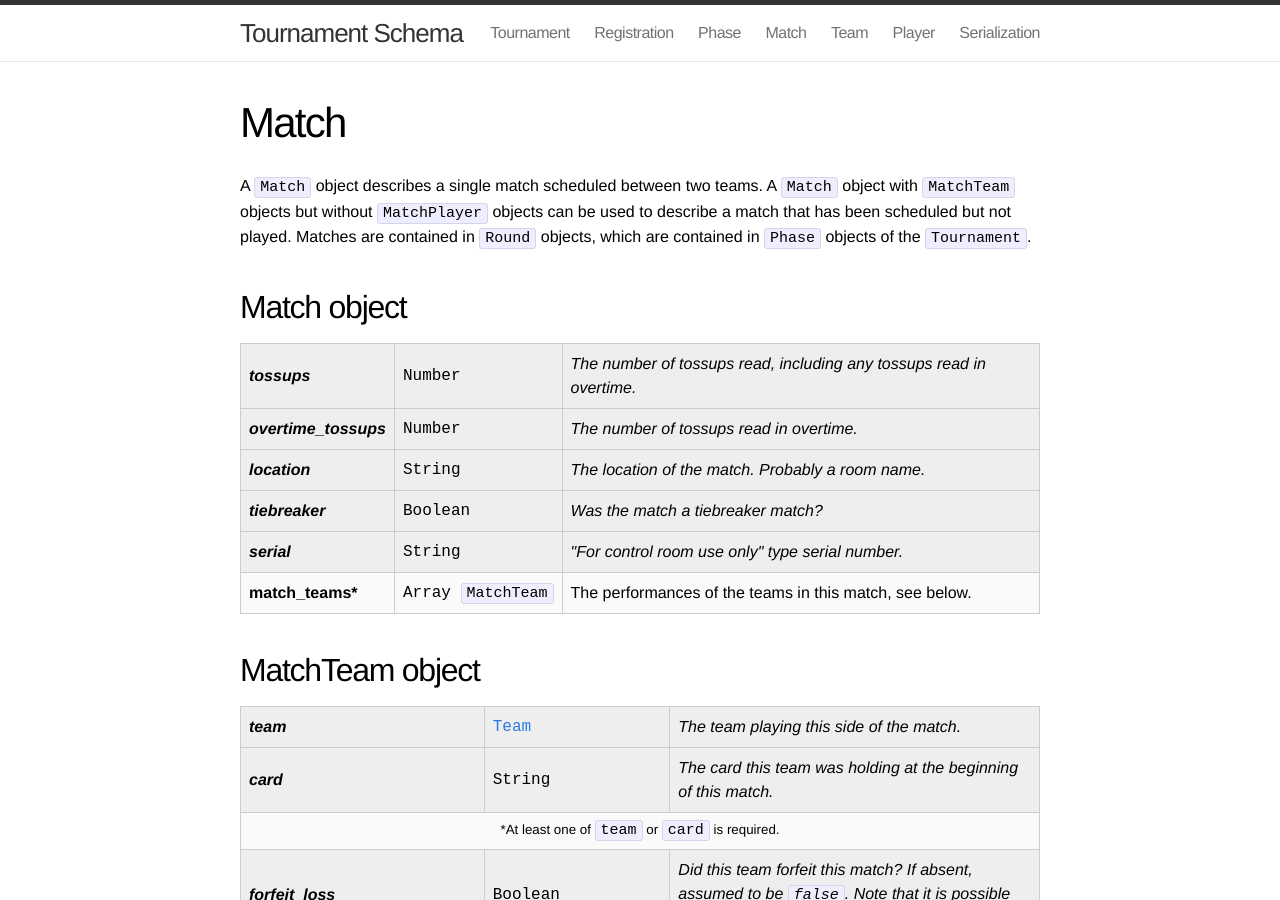
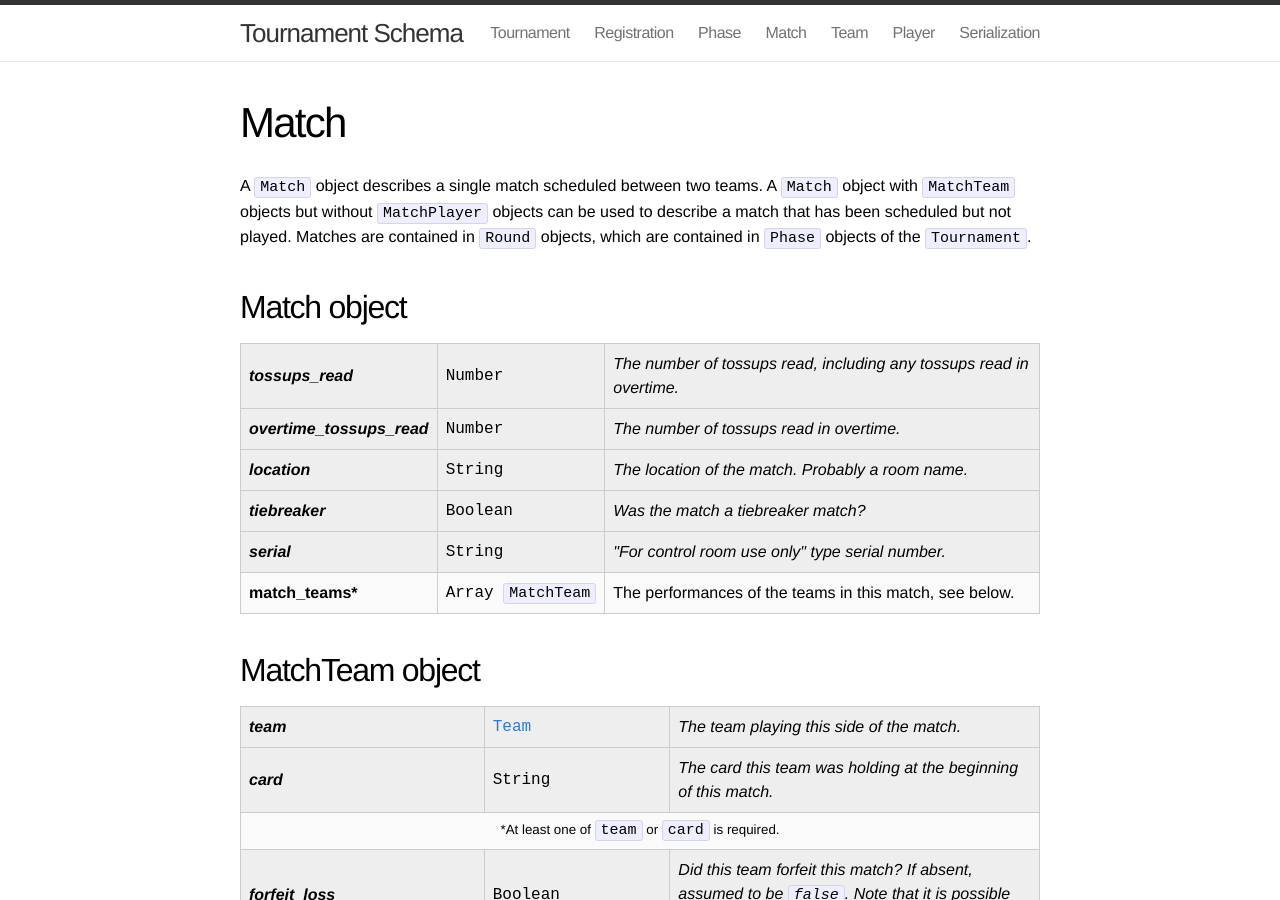
Before and after one commit to quizbowl/schema, a Jekyll site: the page built from match.md, in a window 1280 px wide and 900 px high. Built offline with Jekyll 4.4.1, drawn with Linux system fonts in a browser that asks for light colours; some of the changed text lies outside the part shown.

Commit message:
Changed tossups to tossups_read, removed Number.

```diff
--- a/match.md
+++ b/match.md
@@ -8,12 +8,12 @@ A `Match` object describes a single match scheduled between two teams. A `Match`
 
 <table class="fields"><tbody>
   <tr class="optional">
-    <th>tossups</th>
+    <th>tossups_read</th>
     <td class="type">Number</td>
     <td>The number of tossups read, <em>including</em> any tossups read in overtime.</td>
   </tr>
   <tr class="optional">
-    <th>overtime_tossups</th>
+    <th>overtime_tossups_read</th>
     <td class="type">Number</td>
     <td>The number of tossups read in overtime.</td>
   </tr>
@@ -129,11 +129,6 @@ A `Match` object describes a single match scheduled between two teams. A `Match`
     <td>Number of questions answered for this many points.</td>
   </tr>
   <tr class="optional">
-    <th>value</th>
-    <td class="type">Number</td>
-    <td>Point value per answer of this type.</td>
-  </tr>
-  <tr class="optional">
     <th>answer_type</th>
     <td class="type"><a href="{{ site.baseurl }}/answer_type">AnswerType</a></td>
     <td>For nonstandard question types, the particular details about this answer type.</td>
```
